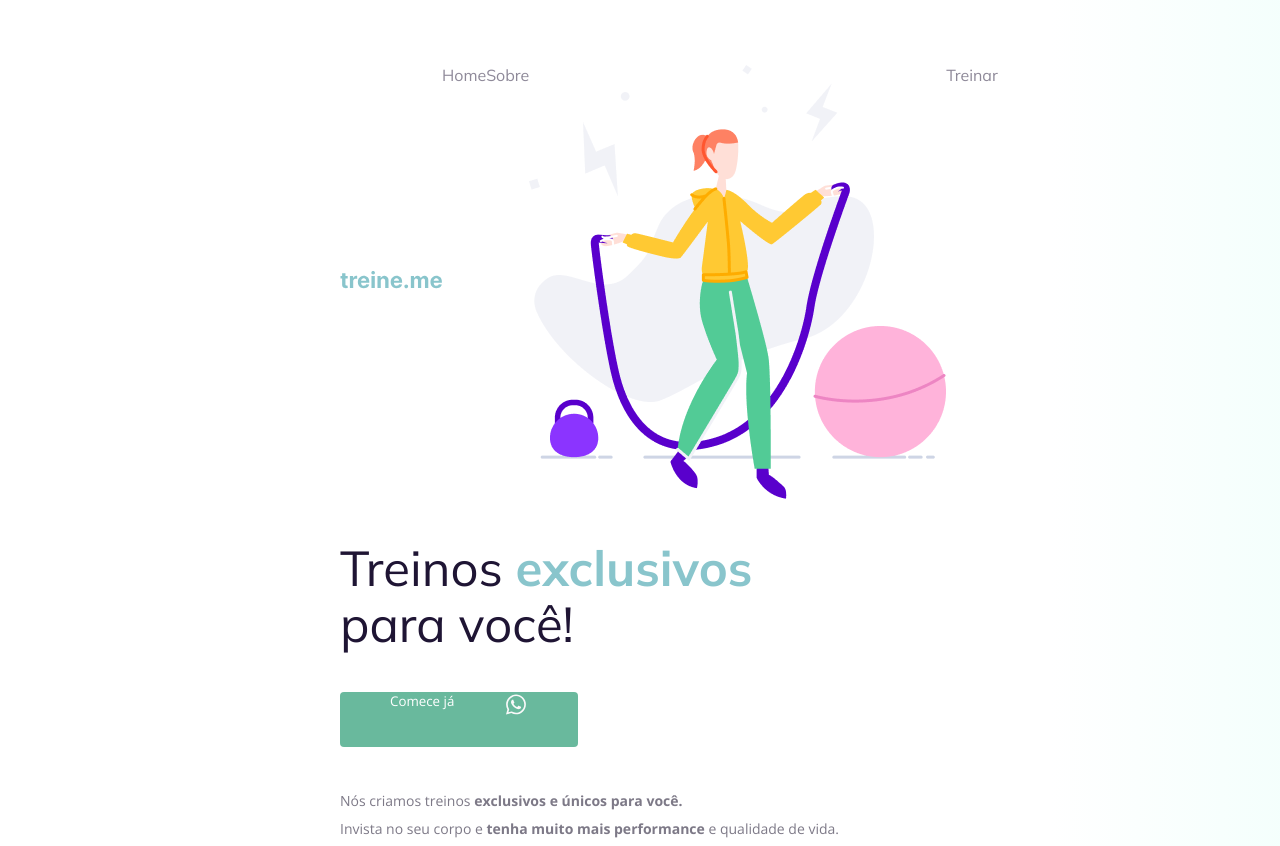
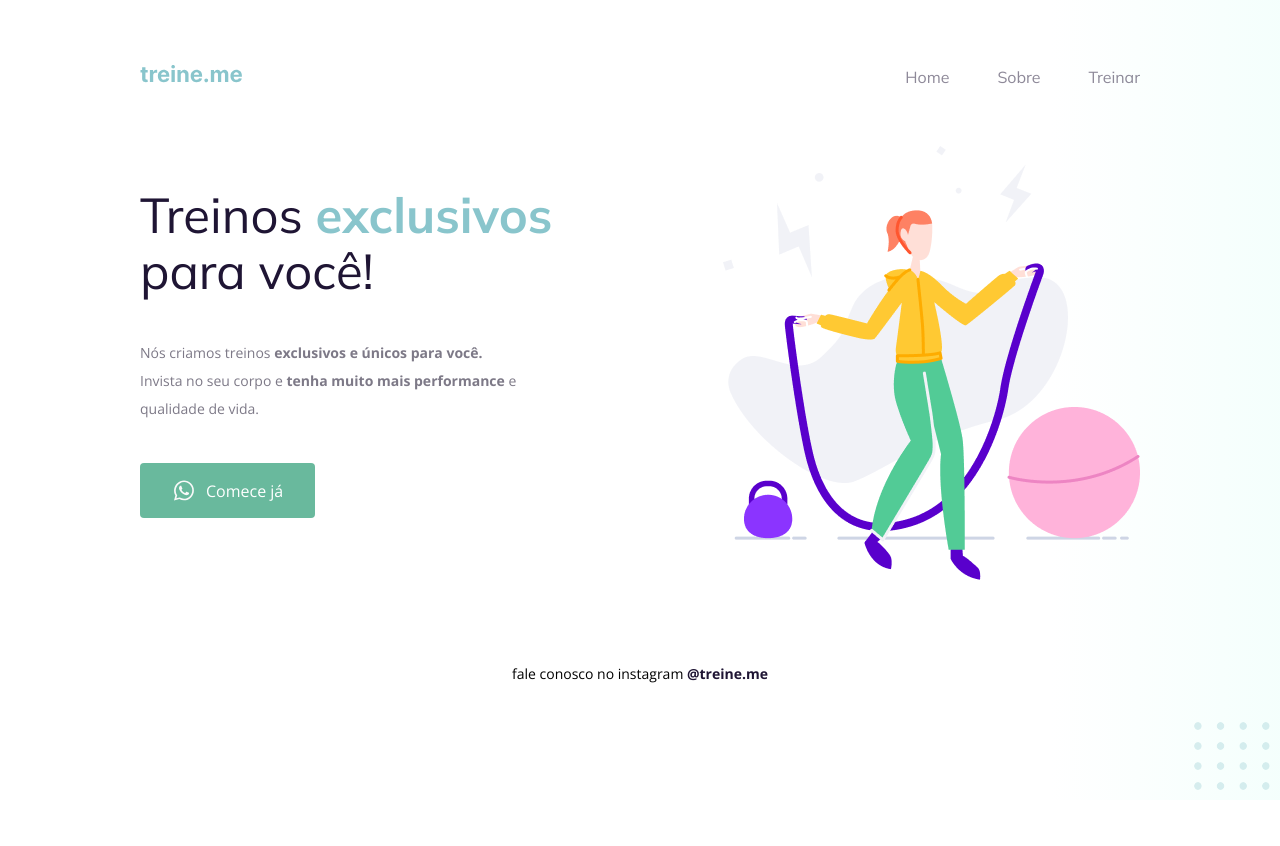
Before and after one commit to smkleite/Desafio-02-Rocketseat, a plain HTML site: page index.html in a window 1280 px wide. Shown: the top 846 px of the page. After the commit the page ends 800 px from the top, so only its background shows below. Drawn offline with nearby package versions, Linux system fonts and the light colour scheme.

Commit message:
fixing bugs

```diff
--- a/index.html
+++ b/index.html
@@ -22,7 +22,6 @@
           <ul>
             <li><a href="#">Home</a></li>
             <li><a href="#">Sobre</a></li>
-            <img src="images/img.png" alt="Desenho de uma mulher pulando corta numa academia.">
             <li><a href="#">Treinar</a></li>
           </ul>
       </nav>
@@ -30,19 +29,17 @@
       <main>
           <section>
             <h1>Treinos <span>exclusivos</span> para você!</h1>
-            <button>
-              Comece já
-              <img src="images/whats.svg" alt="Ícone do whatsapp">
-
-            </button>
-
             <p>
               Nós criamos treinos <strong>exclusivos e únicos para você.</strong></br>
               Invista no seu corpo e <strong>tenha muito mais performance</strong> e qualidade de vida.
             </p>
-
+            <button>
+              <img src="images/whats.svg" alt="Ícone do whatsapp">
+              Comece já
+            </button>
           </section>
 
+          <img src="images/img.png" alt="Desenho de uma mulher pulando corta numa academia.">
       </main>
 
       <footer>
--- a/style.css
+++ b/style.css
@@ -9,22 +9,22 @@ body {
   }
 
   .page {
-    width: 600px;
+    width: 1000px;
     margin: 0 auto;
     padding-top: 65px;
   }
 
   nav {
     display: flex;
-    justify-content: start;
+    justify-content: space-between;
     align-items: center;
-
-    margin-bottom: 15px;
+    margin-bottom: 58px;
   }
 
   ul {
     display: flex;
     list-style: none;
+    gap: 48px;
     margin: 0;
     padding: 0;
   }
@@ -41,6 +41,11 @@ body {
   ul li a:hover {
     font-weight: bold;
     opacity: 1;
+  }
+
+  main {
+    display: flex;
+    justify-content: space-between;
   }
 
   h1,
@@ -63,6 +68,10 @@ body {
     font-weight: bold;
   }
 
+  section {
+    width: 415px;
+  }
+
   section p {
     font-size: 14px;
     line-height: 28px;
@@ -74,14 +83,16 @@ body {
   button {
     color: white;
     font-family: "Open Sans", sans-serif;
+    font-size: 16px;
 
     background: #69B99D;
     border: 0;
-    padding: 0 50px 30px;
+    padding: 15px 32px;
 
     display: flex;
-    justify-content: space-around;
-    gap: 50px;
+    justify-content: center;
+    align-items: center;
+    gap: 10px;
 
     border-radius: 4px;
 
@@ -106,6 +117,7 @@ body {
   }
 
   #balls {
+      position: absolute;
       bottom: 0;
       right: 0;
   }
```
